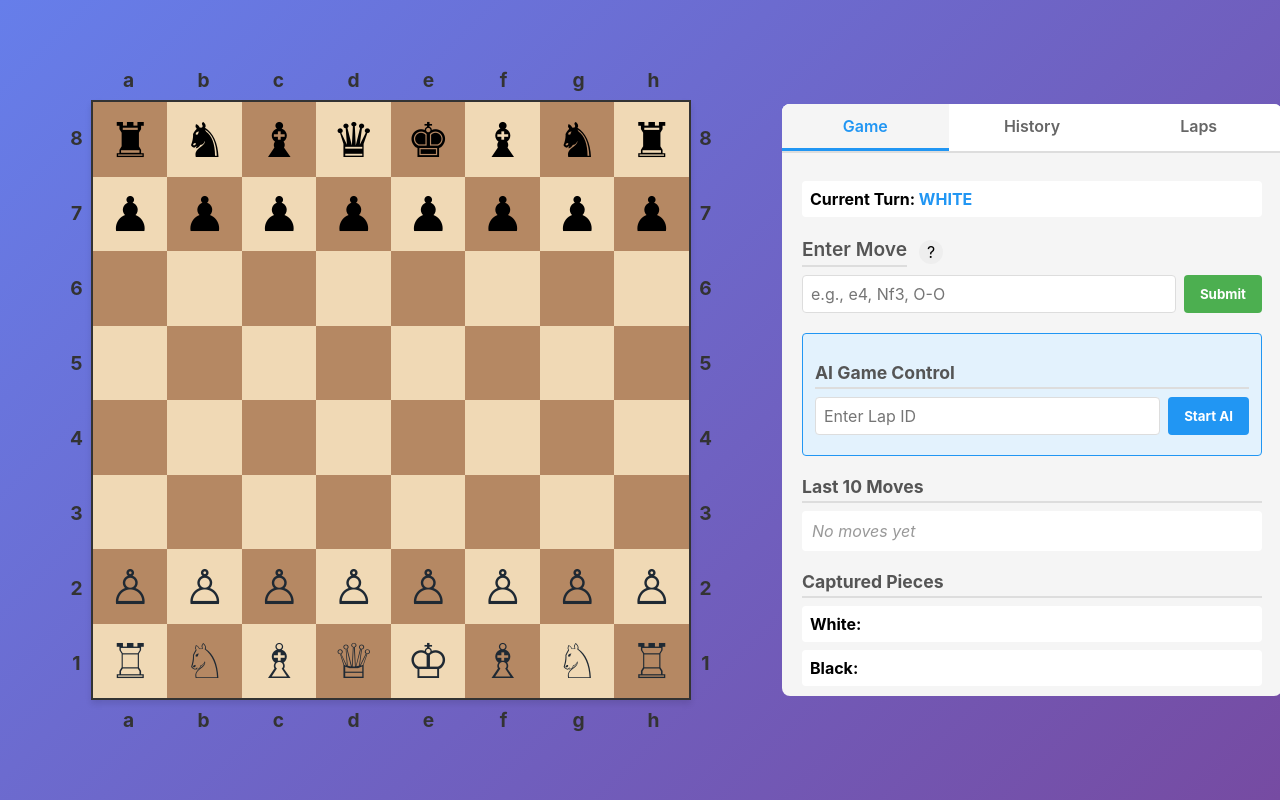
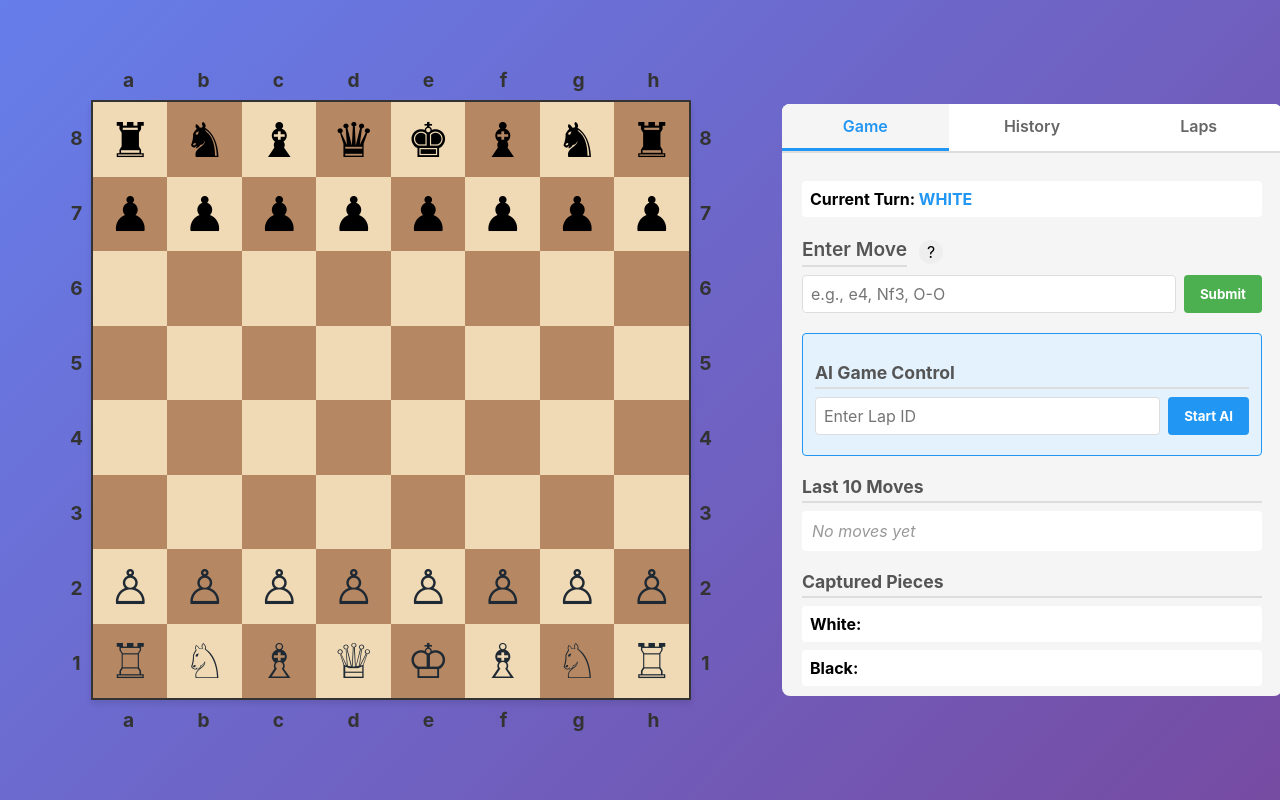
Before and after one commit to JenkaBY/chess-ai, an Angular app in the folder ui/: page / in a window 1280 px wide. Built offline with nearby package versions, Linux system fonts and the light colour scheme.

Commit message:
fix: inverse colors of squares

```diff
--- a/ui/src/app/components/chess-board/chess-board.component.ts
+++ b/ui/src/app/components/chess-board/chess-board.component.ts
@@ -44,7 +44,7 @@ export class ChessBoardComponent {
   }
 
   isLightSquare(row: number, col: number): boolean {
-    return (row + col) % 2 !== 0;
+    return (row + col) % 2 === 0;
   }
 
   isSquareSelected(row: number, col: number): boolean {
--- a/ui/src/app/components/game-info/game-info.component.ts
+++ b/ui/src/app/components/game-info/game-info.component.ts
@@ -105,7 +105,7 @@ export class GameInfoComponent implements OnDestroy {
 
     console.log('📡 Creating replay subscription in GameInfoComponent for lapId:', lapId);
 
-    this.replaySubscription = this.sseService.replayLap(lapId, 1500).subscribe({
+    this.replaySubscription = this.sseService.replayLap(lapId, 2000).subscribe({
       next: (moveEvent) => {
         console.log('✅ Replay move received in GameInfoComponent:', moveEvent);
 
```
Also changed, not shown: 1 other file (tests, documents, lock files or other folders).
